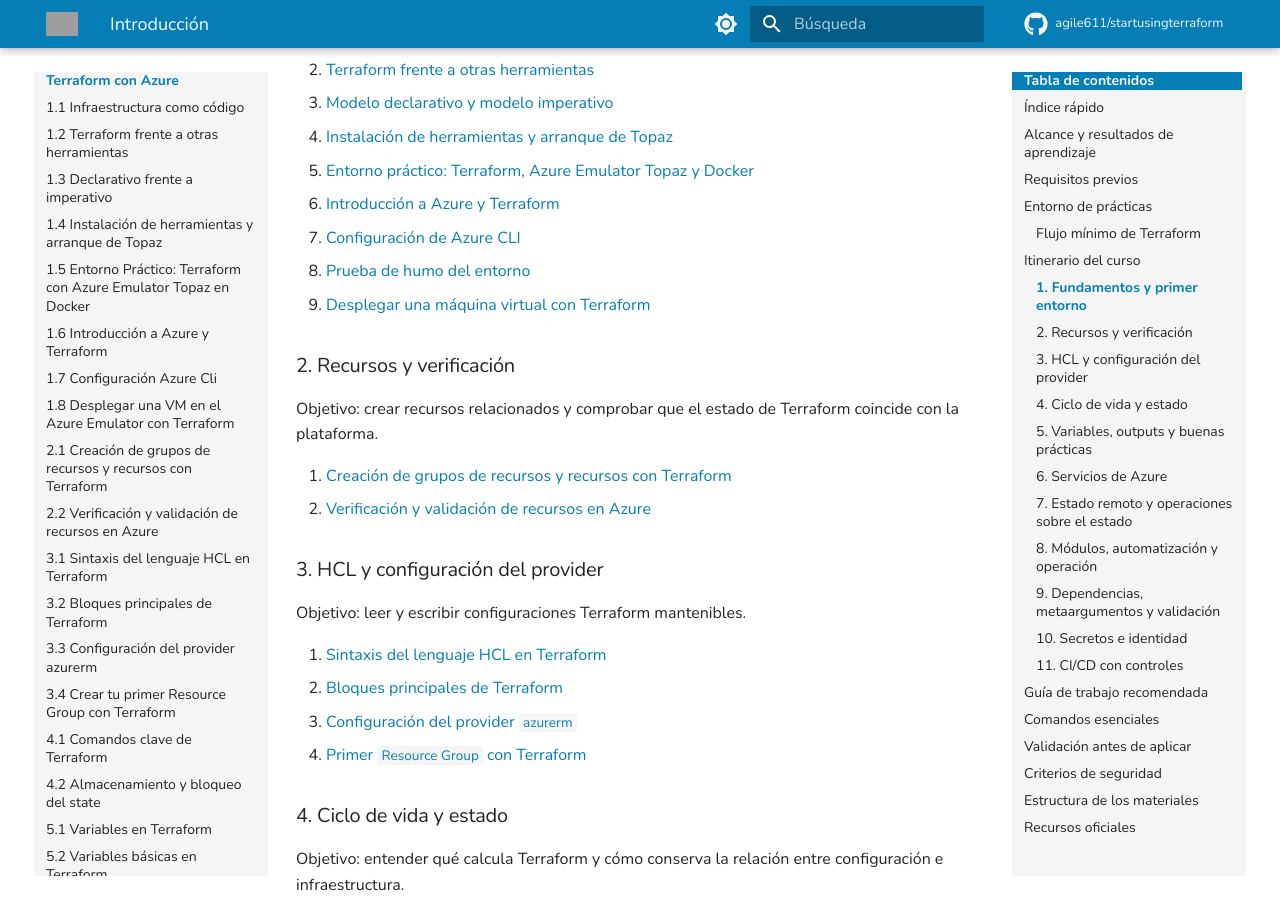
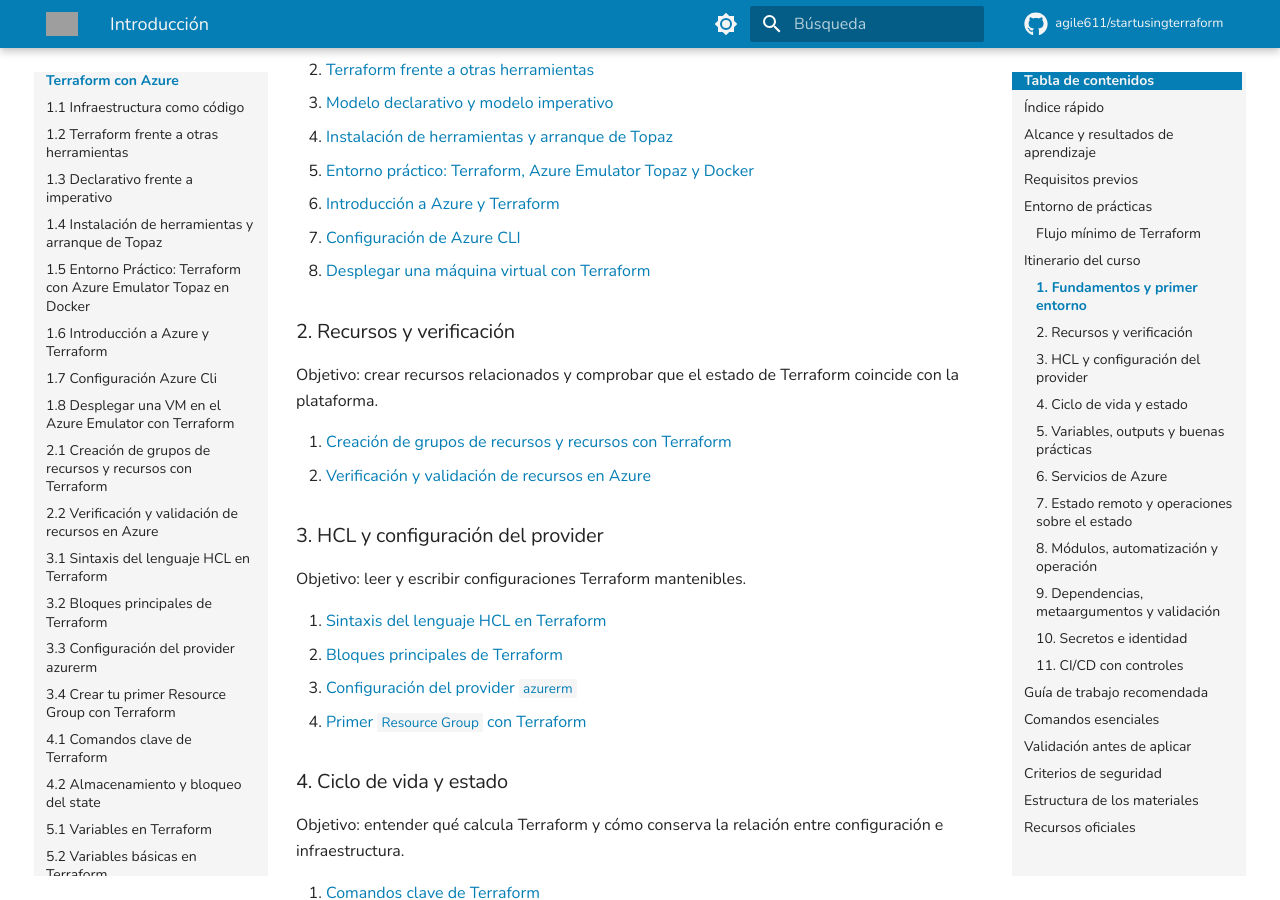
Before and after one commit to agile611/startusingterraform, an MkDocs documentation site: the page built from docs/azure/index.md, in a window 1280 px wide and 900 px high, scrolled down 3109 px. Built offline with MkDocs 1.6.1 and Material for MkDocs 9.7.7, drawn with Linux system fonts in a browser that asks for light colours; comment, search, counter and statistics services are not loaded; grey boxes are pictures that could not be loaded.

Commit message:
Fix index 01-08

```diff
--- a/docs/azure/index.md
+++ b/docs/azure/index.md
@@ -101,8 +101,7 @@ Objetivo: entender por qué se utiliza Terraform y dejar preparado un laboratori
 5. [Entorno práctico: Terraform, Azure Emulator Topaz y Docker](01-05-Entorno-Practico-Terraform-Azure-Emulator-Topaz-en-Docker.md)
 6. [Introducción a Azure y Terraform](01-06-Introduccion-a-Azure-y-Terraform.md)
 7. [Configuración de Azure CLI](01-07-configuracion-azure-cli.md)
-8. [Prueba de humo del entorno](01-08-prueba-de-humo.md)
-9. [Desplegar una máquina virtual con Terraform](01-09-Desplegar-una-VM-en-el-Azure-Emulator-con-Terraform.md)
+8. [Desplegar una máquina virtual con Terraform](01-08-Desplegar-una-VM-en-el-Azure-Emulator-con-Terraform.md)
 
 ### 2. Recursos y verificación
 
```
